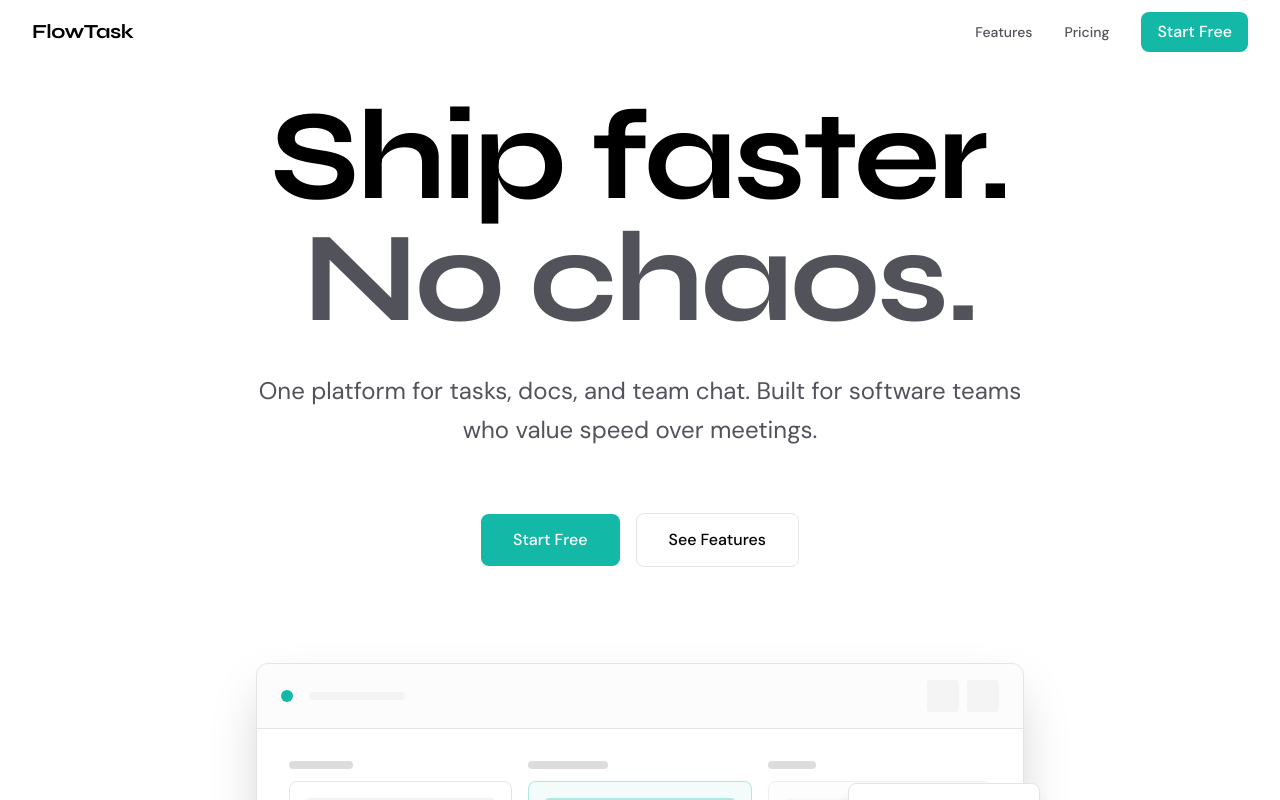
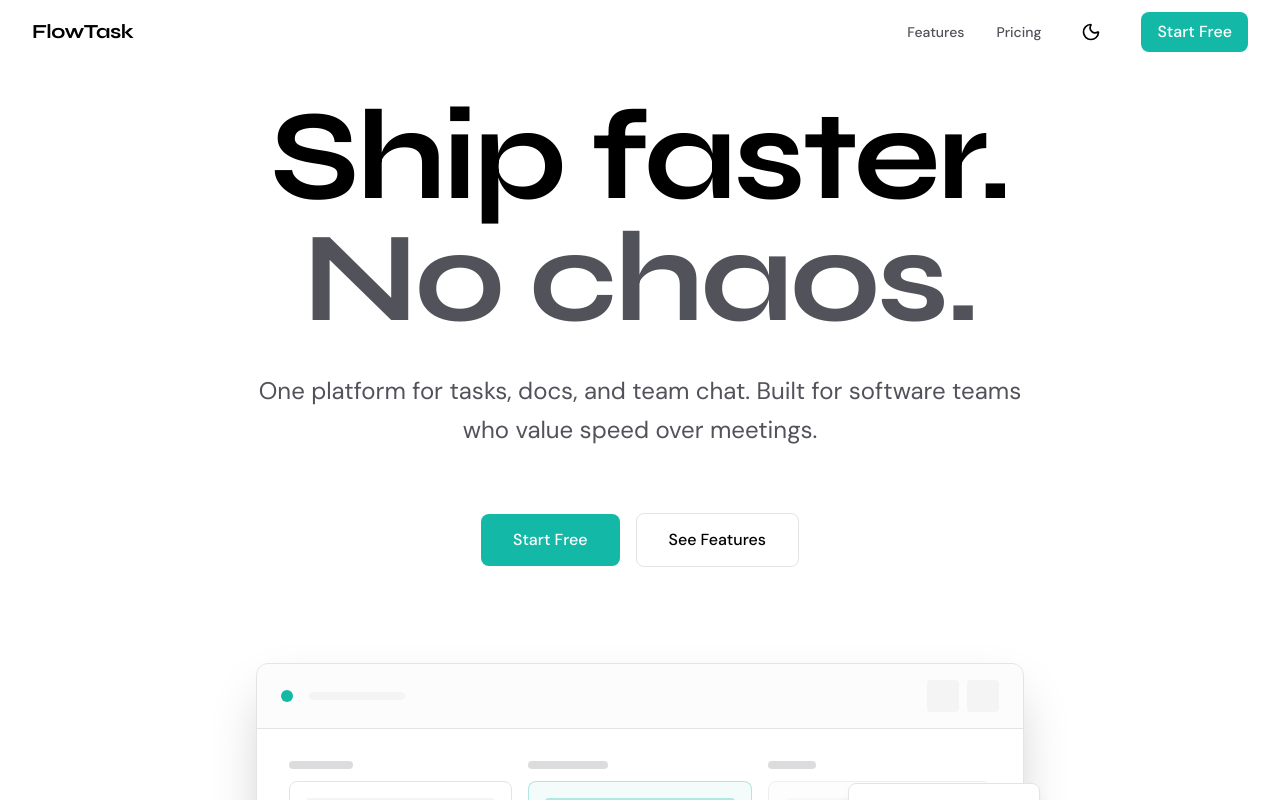
Before and after one commit to amirk85/FlowTask, a Next.js app: page / in a window 1280 px wide. Shown: the top 800 px of the page. Built offline with nearby package versions, Linux system fonts and the light colour scheme.

Commit message:
added theme toggle

```diff
--- a/src/app/layout.tsx
+++ b/src/app/layout.tsx
@@ -1,6 +1,7 @@
 import type { Metadata } from "next";
 import { Syne, DM_Sans } from "next/font/google";
 import "./globals.css";
+import { ThemeProvider } from "@/components/providers/theme-provider";
 
 const syne = Syne({
   subsets: ["latin"],
@@ -25,9 +26,11 @@ export default function RootLayout({
   children: React.ReactNode;
 }) {
   return (
-    <html lang="en">
+    <html lang="en" suppressHydrationWarning>
       <body className={`${dmSans.variable} ${syne.variable} ${dmSans.className} antialiased`}>
-        {children}
+        <ThemeProvider>
+          {children}
+        </ThemeProvider>
       </body>
     </html>
   );
--- a/src/components/layout/navbar.tsx
+++ b/src/components/layout/navbar.tsx
@@ -3,6 +3,7 @@
 import { useState, useEffect } from "react";
 import Link from "next/link";
 import { Menu, X } from "lucide-react";
+import { ThemeToggle } from "@/components/ui/theme-toggle";
 
 const navLinks = [
   { name: "Features", href: "#features" },
@@ -47,6 +48,7 @@ export function Navbar() {
               {link.name}
             </Link>
           ))}
+          <ThemeToggle />
           <Link href="#" className="btn btn-primary px-4 py-2">
             Start Free
           </Link>
@@ -76,6 +78,10 @@ export function Navbar() {
                 {link.name}
               </Link>
             ))}
+            <div className="flex items-center gap-3">
+              <span className="text-base font-medium text-muted-foreground">Theme</span>
+              <ThemeToggle />
+            </div>
             <div className="divider my-2" />
             <Link href="#" className="text-base font-medium">
               Log in
--- /dev/null
+++ b/src/components/providers/theme-provider.tsx
@@ -0,0 +1,11 @@
+"use client";
+
+import { ThemeProvider as NextThemesProvider } from "next-themes";
+
+export function ThemeProvider({ children }: { children: React.ReactNode }) {
+  return (
+    <NextThemesProvider attribute="class" defaultTheme="system" enableSystem>
+      {children}
+    </NextThemesProvider>
+  );
+}
--- /dev/null
+++ b/src/components/ui/theme-toggle.tsx
@@ -0,0 +1,39 @@
+"use client";
+
+import { useEffect, useState } from "react";
+import { useTheme } from "next-themes";
+import { Moon, Sun } from "lucide-react";
+
+export function ThemeToggle() {
+  const [mounted, setMounted] = useState(false);
+  const { theme, setTheme } = useTheme();
+
+  useEffect(() => {
+    setMounted(true);
+  }, []);
+
+  if (!mounted) {
+    return (
+      <button
+        className="p-2 rounded-lg hover:bg-muted transition-colors"
+        aria-label="Toggle theme"
+      >
+        <div className="w-5 h-5" />
+      </button>
+    );
+  }
+
+  return (
+    <button
+      onClick={() => setTheme(theme === "dark" ? "light" : "dark")}
+      className="p-2 rounded-lg hover:bg-muted transition-colors"
+      aria-label="Toggle theme"
+    >
+      {theme === "dark" ? (
+        <Sun className="w-5 h-5" />
+      ) : (
+        <Moon className="w-5 h-5" />
+      )}
+    </button>
+  );
+}
```
